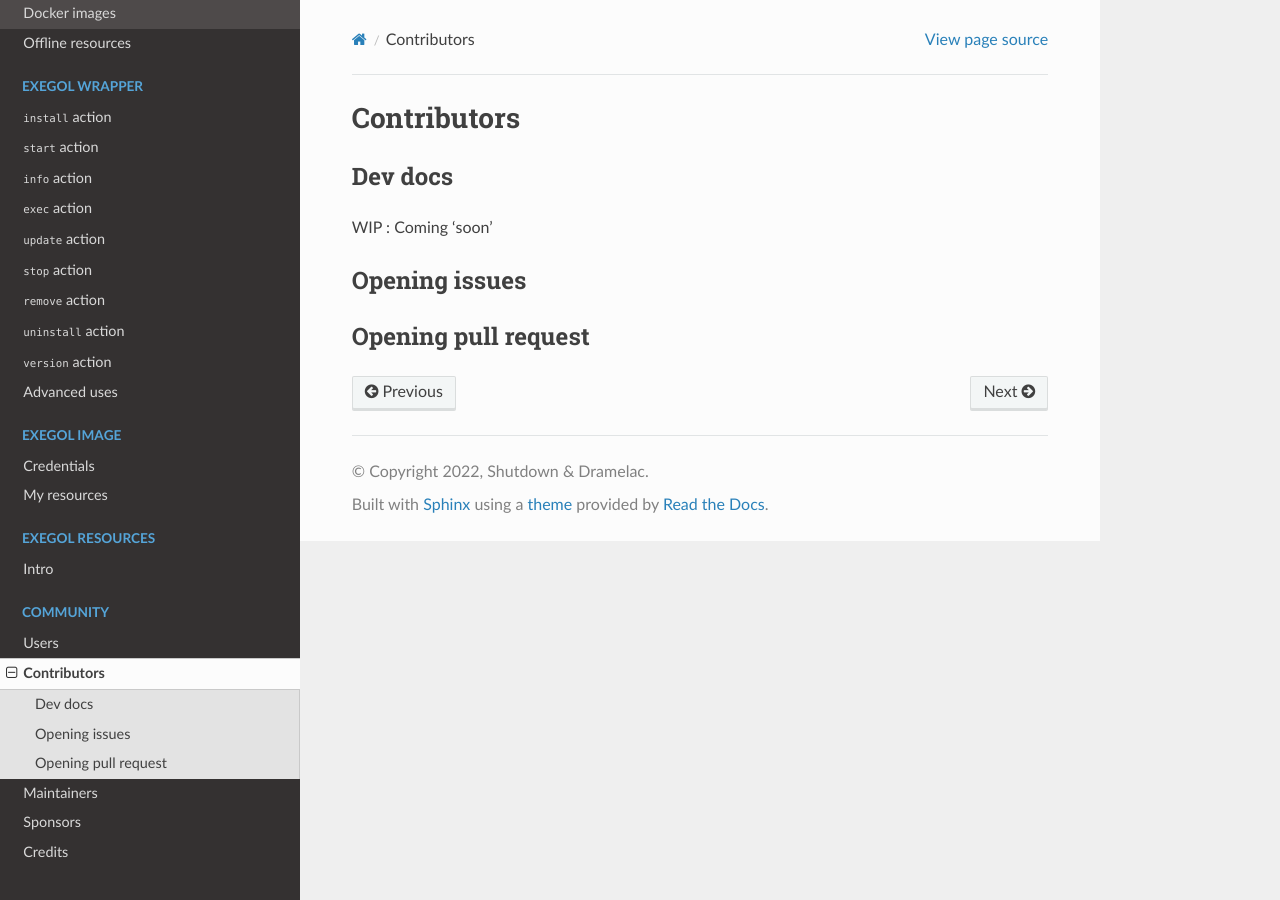
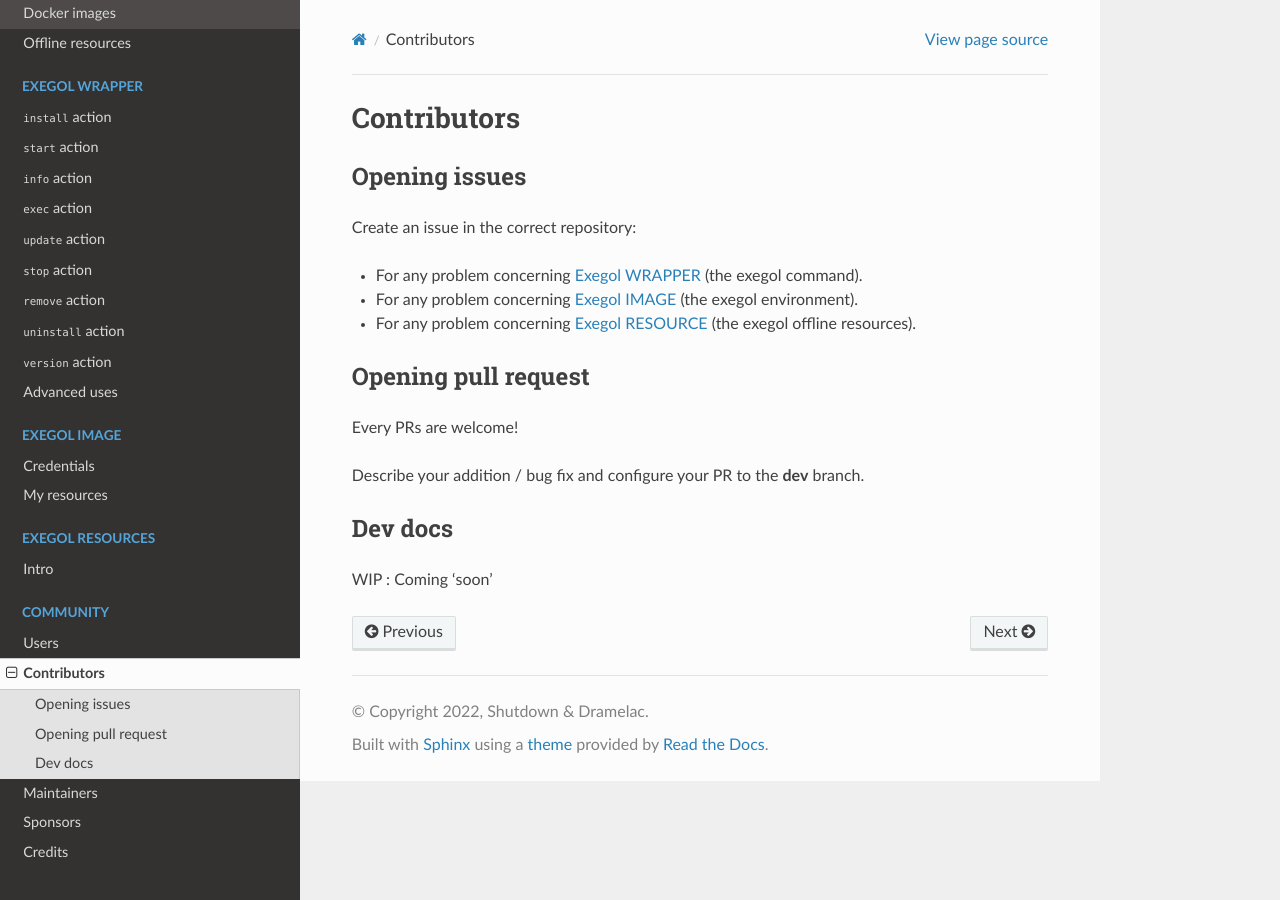
Before and after one commit to ThePorgs/Exegol-docs, a Sphinx documentation site: the page built from source/community/contributors.rst, in a window 1280 px wide. Built offline with Sphinx 7.4.7 and the Read the Docs theme 2.0.0, drawn with Linux system fonts in a browser that asks for light colours.

Commit message:
Add contributors minimum doc

```diff
--- a/source/community/contributors.rst
+++ b/source/community/contributors.rst
@@ -1,14 +1,24 @@
 ============
 Contributors
 ============
+
+Opening issues
+---------------
+
+Create an issue in the correct repository:
+
+* For any problem concerning `Exegol WRAPPER <https://github.com/ShutdownRepo/Exegol/issues>`__ (the exegol command).
+* For any problem concerning `Exegol IMAGE <https://github.com/ShutdownRepo/Exegol-images/issues>`__ (the exegol environment).
+* For any problem concerning `Exegol RESOURCE <https://github.com/ShutdownRepo/Exegol-resources/issues>`__ (the exegol offline resources).
+
+Opening pull request
+--------------------
+
+Every PRs are welcome!
+
+Describe your addition / bug fix and configure your PR to the **dev** branch.
 
 Dev docs
 --------
 
 WIP : Coming 'soon'
-
-Opening issues
----------------
-
-Opening pull request
---------------------
```
